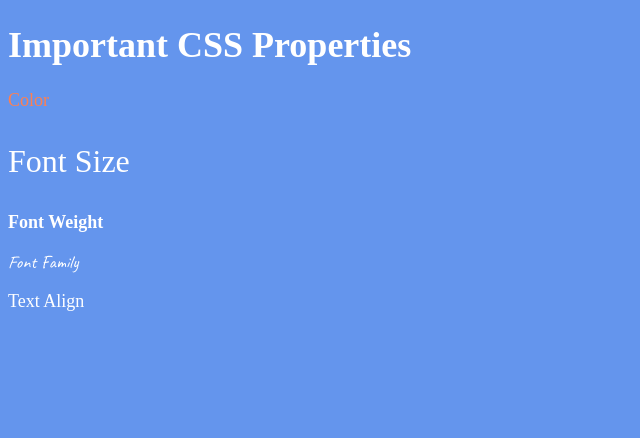
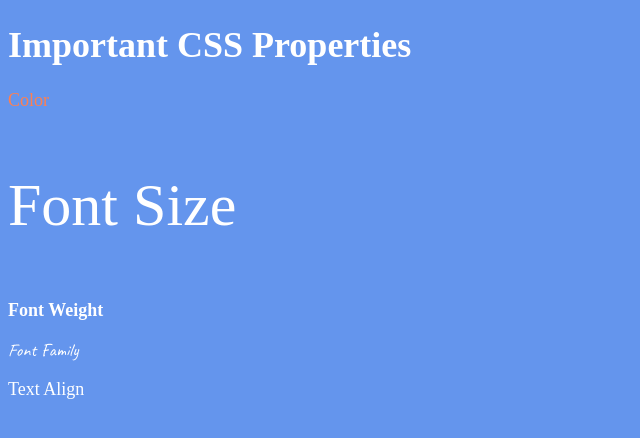
Before and after one commit to Tihan85/WebDevCourse, a plain HTML site: page 6.1 Font Properties/index.html in a window 1280 px wide. Shown: the whole page, without its empty margins (0-640 px from the left). Drawn offline with Linux system fonts and the light colour scheme.

Commit message:
forgot one thing in the task

```diff
--- a/6.1 Font Properties/index.html
+++ b/6.1 Font Properties/index.html
@@ -27,6 +27,9 @@
     #text-allign{
       text-align: right;
     }
+    html{
+      font-size: 30px;
+    }
 
   </style>
   <link rel="preconnect" href="https://fonts.googleapis.com">
```
